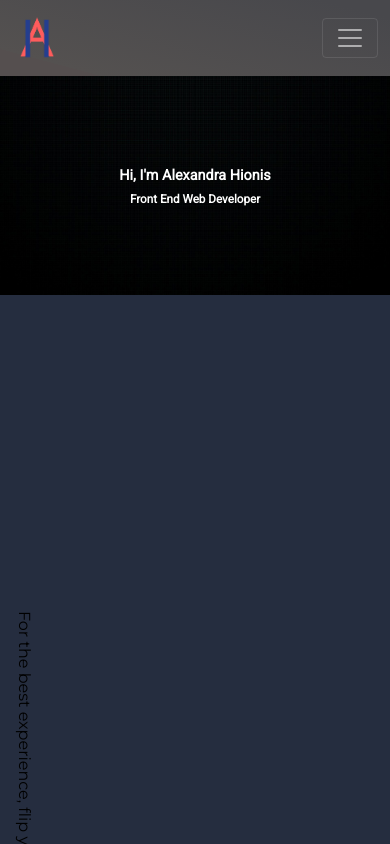
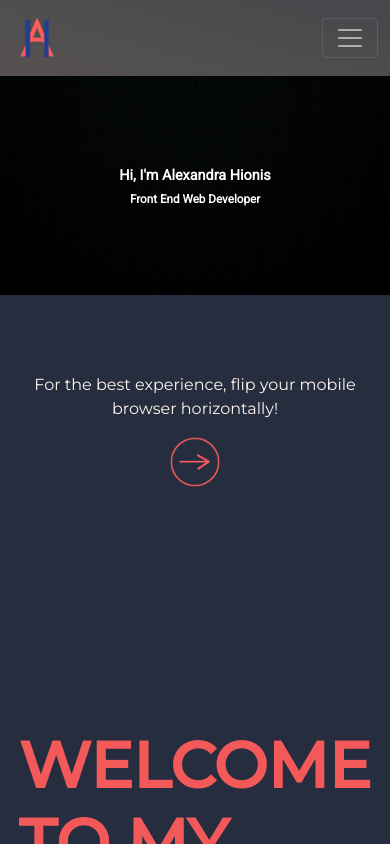
Before and after one commit to Alexandra-Hionis/Alexandra.Hionis.Portfolio.github.io, a React (Create React App) app: page / in a window 390 px wide. Built offline with nearby package versions, Linux system fonts and the light colour scheme; a web font is replaced by a local one.

Commit message:
Added a message component promting the user to turn their mobile browser horizontal for the best experience. May or may not keep. Started to build a parallax-like scrolling feature for welcome and scroll down components. May add some more images for depth. Uninstalled any unused packages

```diff
--- a/package.json
+++ b/package.json
@@ -15,7 +15,6 @@
     "react-bootstrap": "^1.6.1",
     "react-dom": "^17.0.2",
     "react-intersection-observer": "^8.32.0",
-    "react-lottie": "^1.2.3",
     "react-router-dom": "^5.2.0",
     "react-scripts": "4.0.3",
     "typewriter-effect": "^2.18.0",
--- /dev/null
+++ b/src/components/Message/index.js
@@ -0,0 +1,28 @@
+import React from "react";
+import "./styles.css";
+import { Row, Col, Container } from "react-bootstrap";
+
+function Message() {
+  return (
+    <Container>
+      <Row>
+        <Col md={4}></Col>
+        <Col md={4} id="message">
+          <p>For the best experience, flip your mobile browser horizontally!</p>
+          <div>
+            <img
+              alt="arrow"
+              src={process.env.PUBLIC_URL + "/images/arrow-down.png"}
+              width="50"
+              height="50"
+              paddingBottom="20%"
+              id="arrow"
+            />
+          </div>
+        </Col>
+        <Col md={4}></Col>
+      </Row>
+    </Container>
+  );
+}
+export default Message;
--- /dev/null
+++ b/src/components/Message/styles.css
@@ -0,0 +1,7 @@
+#message {
+  margin-top: 20%;
+}
+
+#arrow {
+  transform: rotate(270deg);
+}
--- a/src/components/ScrollDown/index.js
+++ b/src/components/ScrollDown/index.js
@@ -68,7 +68,9 @@ const Welcome = () => {
             </h1>
             <h1>Scroll DOWN</h1> */}
               <div className="">
-                <h1 className="box one">scroll down for more!</h1>
+                <h1 className="box scroll">
+                  scroll<br></br> down for<br></br> more!
+                </h1>
                 {/* <div className="box two">ease-in</div>
                 <div className="box three">ease-out</div> */}
               </div>
--- a/src/components/ScrollDown/styles.css
+++ b/src/components/ScrollDown/styles.css
@@ -17,14 +17,15 @@
   width: 600px;
 } */
 
-.one {
+.scroll {
   /* background: #07beb8; */
   transition-timing-function: linear;
   text-transform: uppercase;
-  font-size: 100px;
+  font-size: 4em;
   font-weight: bold;
   color: #f35959;
-  margin-bottom: 50px;
+  margin-bottom: 50%;
+  text-align: left;
 }
 
 .two {
--- a/src/components/Welcome/index.js
+++ b/src/components/Welcome/index.js
@@ -19,7 +19,7 @@ const Welcome = () => {
     console.log("use effect hook, inView = ", inView);
     //   if parent in view, start animation
     if (inView) {
-      animation.start({ y: 0, transition: { duration: 2 } });
+      animation.start({ y: 0, transition: { duration: 1 } });
     }
     // if not in view, start another animation. Completely off screen
     if (!inView) {
@@ -54,7 +54,7 @@ const Welcome = () => {
     <Container>
       <div ref={ref}>
         <Row>
-          <Col lg={12} style={{ marginTop: "240px" }}>
+          <Col lg={12} style={{ marginTop: "240px", textAlign: "left" }}>
             {/* we want to puth parent div left off screen and let it slide in */}
             <motion.div className={classes.info} animate={animation}>
               {/* <h1 style={{ fontSize: "30px" }}>
@@ -68,10 +68,11 @@ const Welcome = () => {
             </h1>
             <h1>Scroll DOWN</h1> */}
               <div className="">
-                <h1 className="box one">welcome to my page</h1>
+                <h1 className="box welcome">
+                  welcome <br></br>to my<br></br> page
+                </h1>
                 {/* <div className="box two">ease-in</div>
                 <div className="box three">ease-out</div> */}
-                <div className="box one">scroll down for more!</div>
               </div>
             </motion.div>
           </Col>
--- a/src/components/Welcome/styles.css
+++ b/src/components/Welcome/styles.css
@@ -14,14 +14,58 @@
 }
 
 /* .container:hover .box {
-  width: 600px;
-} */
+    width: 600px;
+  } */
+
+.welcome {
+  /* background: #07beb8; */
+  transition-timing-function: linear;
+  text-transform: uppercase;
+  font-size: 4em;
+  font-weight: bold;
+  color: #f35959;
+  margin-bottom: 50%;
+  text-align: left;
+}
+
+.two {
+  background: #3dccc7;
+  transition-timing-function: ease-in;
+}
+
+.three {
+  background: #9ceaef;
+  transition-timing-function: ease-out;
+}
+
+.four {
+  background: #b1f8f2;
+  transition-timing-function: ease-in-out;
+}
+/* .container {
+    width: 100vw;
+    height: 100vh;
+  } */
+
+.box {
+  width: auto;
+  height: auto;
+  transition-duration: 2s;
+  transition-property: width;
+  display: flex;
+  justify-content: center;
+  align-items: left;
+}
+
+/* .container:hover .box {
+    width: 600px;
+  } */
 
 .one {
   /* background: #07beb8; */
   transition-timing-function: linear;
   text-transform: uppercase;
-  font-size: 8vh;
+  font-size: 100px;
   font-weight: bold;
   color: #f35959;
   margin-bottom: 50px;
--- a/src/pages/portfolio.js
+++ b/src/pages/portfolio.js
@@ -1,7 +1,9 @@
 import React from "react";
 import VideoCarousel from "../components/VideoCarousel";
+import Message from "../components/Message";
 import Welcome from "../components/Welcome";
-import Arrow from "../components/Arrow";
+import ScrollDown from "../components/ScrollDown";
+
 import AboutHeader from "../components/AboutHeader";
 import About from "../components/About";
 import AboutInfo from "../components/AboutInfo";
@@ -14,14 +16,13 @@ function Portfolio() {
   return (
     <>
       <VideoCarousel></VideoCarousel>
-      <Arrow></Arrow>
+      <Message></Message>
       <Welcome></Welcome>
-      <br></br>
-
+      <ScrollDown></ScrollDown>
       <AboutHeader></AboutHeader>
       <About></About>
 
-      <Row>
+      <Row style={{ textAlign: "center" }}>
         <Col md={6}>
           <AboutImage></AboutImage>
         </Col>
```
Also changed, not shown: public/images/arrow.png (deleted), 1 other file (tests, documents, lock files or other folders).
